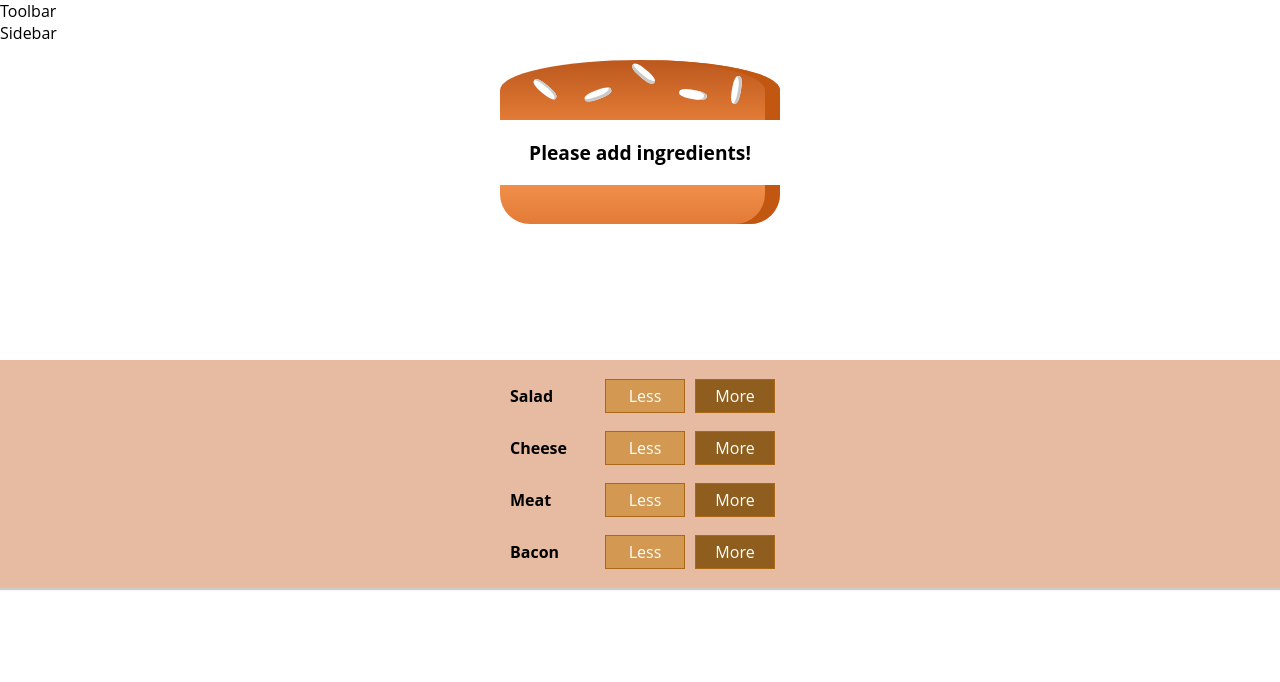
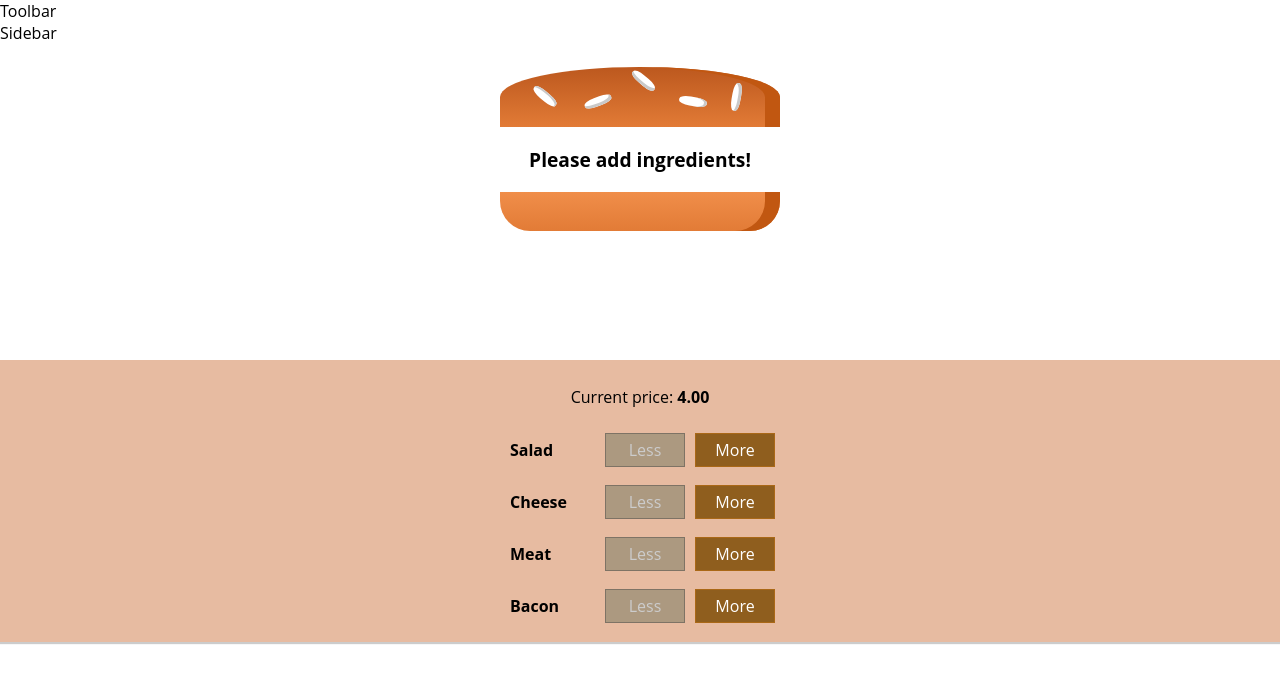
Before and after one commit to longnghiem/mobile-first-react-hamburger, a React (Create React App) app: page / in a window 1280 px wide. Shown: the top 682 px of the page. Built offline with nearby package versions, Linux system fonts and the light colour scheme; the HTML template or start-up script is replaced by a standard one.

Commit message:
create add and subtract funtionalities, disable subtract button when ingredient = 0

```diff
--- a/src/components/Burger/BuildControls/BuildControl/BuildControl.js
+++ b/src/components/Burger/BuildControls/BuildControl/BuildControl.js
@@ -3,14 +3,16 @@ import "./BuildControl.css";
 import PropTypes from "prop-types";
 
 const buildControl = (props) => {
-  const { label, } = props;
+  const {
+    label, add, subtract, disabled,
+  } = props;
   return (
     <div className="buildControl">
       <div className="label">{label}</div>
-      <button type="button" className="less">
+      <button type="button" className="less" onClick={subtract} disabled={disabled}>
         Less
       </button>
-      <button type="button" className="more">
+      <button type="button" className="more" onClick={add}>
         More
       </button>
     </div>
@@ -19,6 +21,9 @@ const buildControl = (props) => {
 
 buildControl.propTypes = {
   label: PropTypes.string.isRequired,
+  add: PropTypes.func.isRequired,
+  subtract: PropTypes.func.isRequired,
+  disabled: PropTypes.bool.isRequired,
 };
 
 export default buildControl;
--- a/src/components/Burger/BuildControls/BuildControls.js
+++ b/src/components/Burger/BuildControls/BuildControls.js
@@ -1,9 +1,13 @@
 import React from "react";
+import PropTypes from "prop-types";
 import BuildControl from "./BuildControl/BuildControl";
 
 import("./BuildControls.css");
 
 const buildControls = (props) => {
+  const {
+    addIngredient, subtractIngredient, disabled, price,
+  } = props;
   const controls = [
     { label: "Salad", type: "salad", },
     { label: "Cheese", type: "cheese", },
@@ -12,11 +16,27 @@ const buildControls = (props) => {
   ];
   return (
     <div className="buildControls">
+      <p>
+        Current price: <strong>{price.toFixed(2)}</strong>
+      </p>
       {controls.map(control => (
-        <BuildControl key={control.label} label={control.label} />
+        <BuildControl
+          key={control.label}
+          label={control.label}
+          add={() => addIngredient(control.type)}
+          subtract={() => subtractIngredient(control.type)}
+          disabled={disabled[control.type]}
+        />
       ))}
     </div>
   );
 };
 
+buildControls.propTypes = {
+  addIngredient: PropTypes.func.isRequired,
+  subtractIngredient: PropTypes.func.isRequired,
+  disabled: PropTypes.shape({}).isRequired,
+  price: PropTypes.number.isRequired,
+};
+
 export default buildControls;
--- a/src/components/Burger/Burger.css
+++ b/src/components/Burger/Burger.css
@@ -2,7 +2,7 @@
   width: 100%;
   margin: auto;
   height: 250px;
-  /* overflow: scroll; */
+  overflow: auto;
   text-align: center;
   font-weight: bold;
   font-size: 1.2rem;
--- a/src/containers/BurgerBuilder/BurgerBuilder.js
+++ b/src/containers/BurgerBuilder/BurgerBuilder.js
@@ -3,6 +3,13 @@ import React, { Component, } from "react";
 import Aux from "../../hoc/Aux_Comp";
 import Burger from "../../components/Burger/Burger";
 import BuildControls from "../../components/Burger/BuildControls/BuildControls";
+
+const INGREDIENT_PRICES = {
+  salad: 0.5,
+  cheese: 0.4,
+  meat: 1.5,
+  bacon: 1,
+};
 
 class BurgerBuilder extends Component {
   state = {
@@ -12,14 +19,57 @@ class BurgerBuilder extends Component {
       cheese: 0,
       meat: 0,
     },
+    totalPrice: 4,
+  };
+
+  addIngredientHandler = (type) => {
+    const { ingredients, totalPrice, } = this.state;
+    const updatedIngredients = { ...ingredients, };
+    updatedIngredients[type] += 1;
+
+    const priceAddition = INGREDIENT_PRICES[type];
+    let updatedTotalPrice = totalPrice;
+    updatedTotalPrice += priceAddition;
+    this.setState({
+      ingredients: updatedIngredients,
+      totalPrice: updatedTotalPrice,
+    });
+  };
+
+  removeIngredientHandler = (type) => {
+    const { ingredients, totalPrice, } = this.state;
+    const updatedIngredients = { ...ingredients, };
+    if (updatedIngredients[type] === 0) {
+      return;
+    }
+    updatedIngredients[type] -= 1;
+
+    const priceSubtraction = INGREDIENT_PRICES[type];
+    let updatedTotalPrice = totalPrice;
+    updatedTotalPrice -= priceSubtraction;
+    this.setState({
+      ingredients: updatedIngredients,
+      totalPrice: updatedTotalPrice,
+    });
   };
 
   render() {
-    const { ingredients, } = this.state;
+    const { ingredients, totalPrice, } = this.state;
+    const disableInfo = { ...ingredients, };
+
+    Object.keys(disableInfo).forEach((key) => {
+      disableInfo[key] = disableInfo[key] === 0;
+    });
+
     return (
       <Aux>
         <Burger ingredients={ingredients} />
-        <BuildControls />
+        <BuildControls
+          addIngredient={this.addIngredientHandler}
+          subtractIngredient={this.removeIngredientHandler}
+          disabled={disableInfo}
+          price={totalPrice}
+        />
       </Aux>
     );
   }
```
